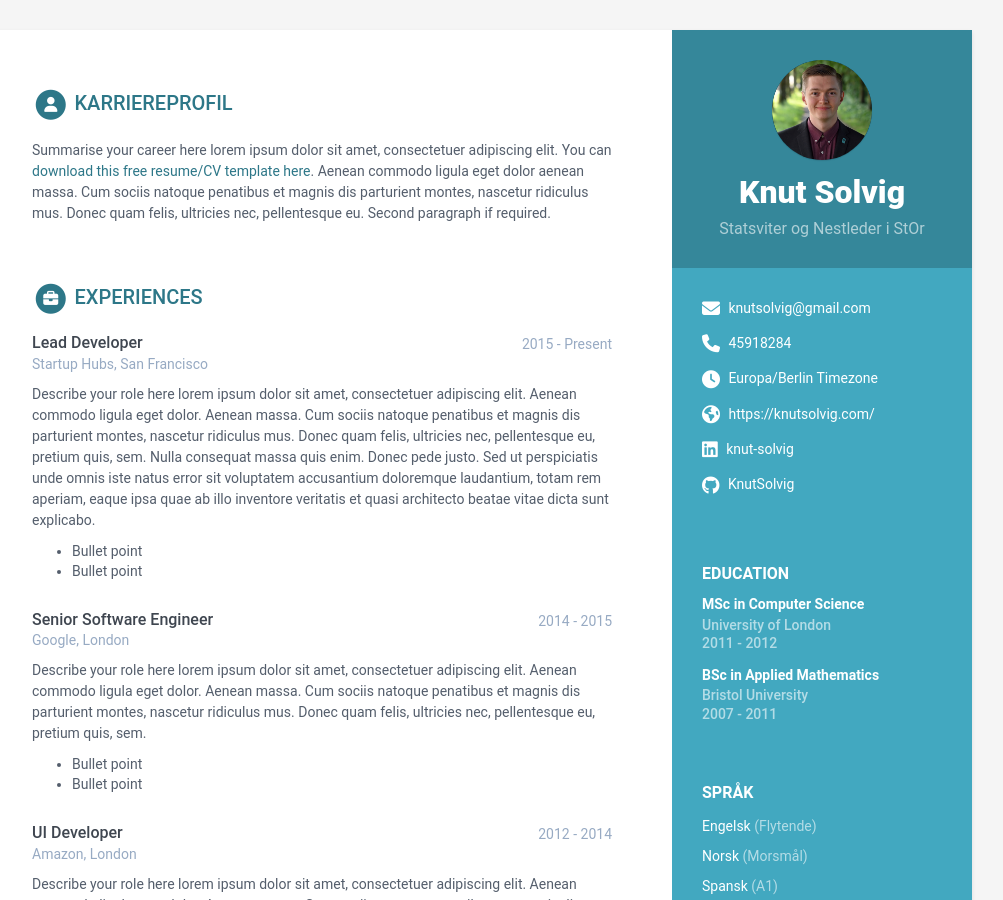
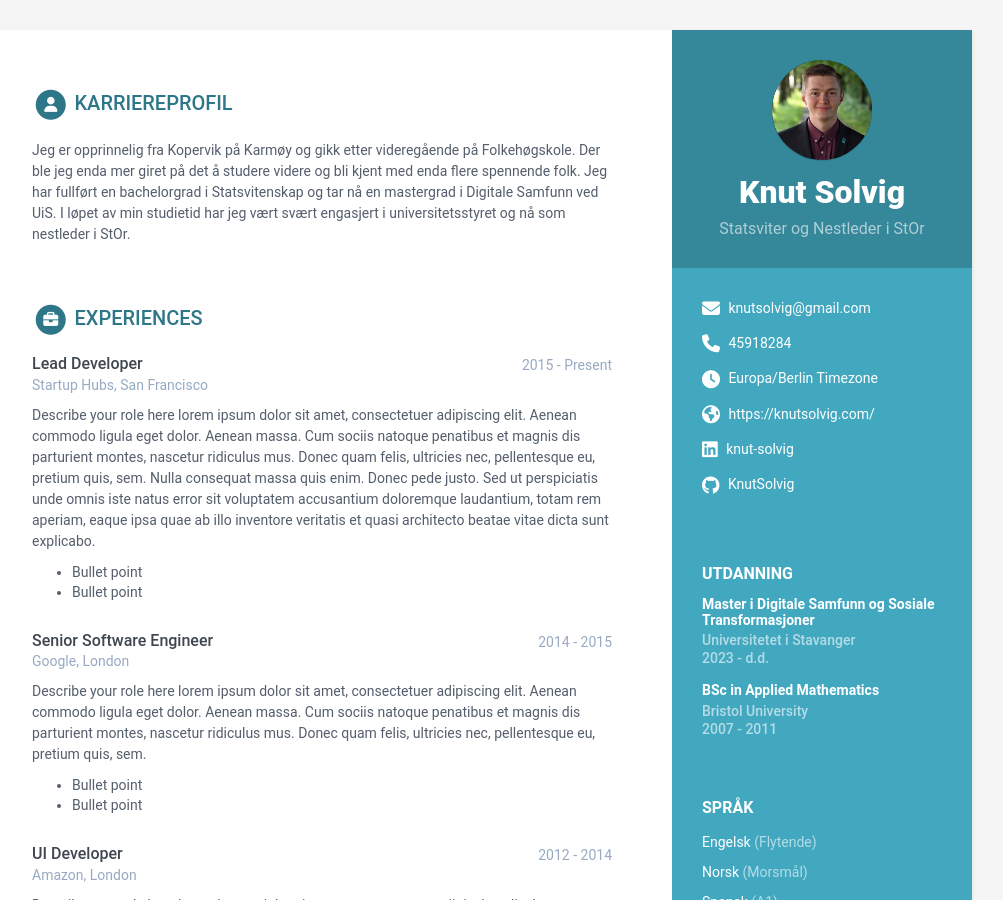
Before and after one commit to KnutSolvig/knutsolvig.github.io, a Jekyll site: the page built from index.html, in a window 1280 px wide and 900 px high. Shown: the whole window, without its empty margins (168-1171 px from the left). Built offline with Jekyll 4.4.1, drawn with Linux system fonts in a browser that asks for light colours.

Commit message:
Update data.yml

```diff
--- a/_data/data.yml
+++ b/_data/data.yml
@@ -65,26 +65,22 @@ sidebar:
 career-profile:
   title: Karriereprofil
   summary: |
-    Summarise your career here lorem ipsum dolor sit amet, consectetuer
-    adipiscing elit. You can [download this free resume/CV template here]().
-    Aenean commodo ligula eget dolor aenean massa. Cum sociis natoque
-    penatibus et magnis dis parturient montes, nascetur ridiculus mus.
-    Donec quam felis, ultricies nec, pellentesque eu.
-    Second paragraph if required.
+    Jeg er opprinnelig fra Kopervik på Karmøy og gikk etter videregående på Folkehøgskole. Der ble jeg enda mer giret på det å studere videre og bli kjent med enda flere spennende folk. Jeg har fullført en bachelorgrad i Statsvitenskap og tar nå en mastergrad i Digitale Samfunn ved UiS. I løpet av min studietid har jeg vært svært engasjert i universitetsstyret og nå som nestleder i StOr.
 education:
-  title: Education
+  title: Utdanning
   info:
-  - degree: MSc in Computer Science
-    university: University of London
-    time: 2011 - 2012
+  - degree: Master i Digitale Samfunn og Sosiale Transformasjoner
+    university: Universitetet i Stavanger
+    time: 2023 - d.d.
     details: |
-      Describe your study here lorem ipsum dolor sit amet, consectetuer
-      adipiscing elit. Aenean commodo ligula eget dolor. Aenean massa. Cum
-      sociis natoque penatibus et magnis dis parturient montes, nascetur
-      ridiculus mus. Donec quam felis, ultricies nec, pellentesque eu,
-      pretium quis, sem.
-        - Bullet point
-        - Bullet point
+      Masterstudie i samfunnsvitenskap som fokuserer på hvordan teknologi påvirker samfunnet vårt og ikke minst hvordan diverse teknologier fungerer.
+        - MEE125 - Philosophy of Science and Research
+        - DIG504 - Digital Culture and Everyday Life
+        - DIG501 - Media, Data and Society
+        - DIG502 - The Digitalization of Politics
+        - DIG503 - Technological Foundations
+        - MEN185 - Applied Social Science Research
+
   - degree: BSc in Applied Mathematics
     university: Bristol University
     time: 2007 - 2011
```
